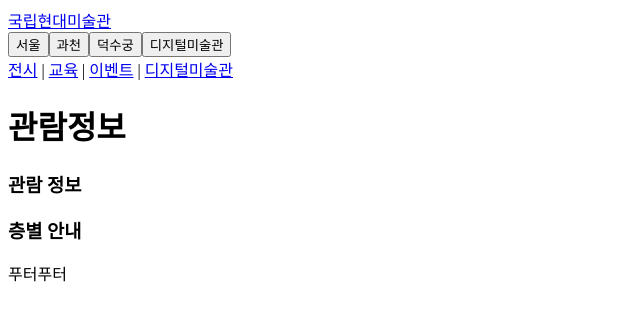
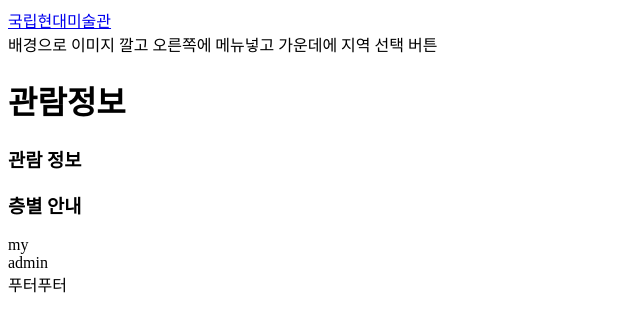
Before and after one commit to KAWOrg/mmca, a Vue app: page / in a window 1280 px wide. Shown: the top 332 px of the page, without its empty margins (0-640 px from the left). Built offline with nearby package versions, Linux system fonts and the light colour scheme.

Commit message:
메인페이지 구조

```diff
--- a/src/App.vue
+++ b/src/App.vue
@@ -1,21 +1,24 @@
 <template>
-    <HeaderLayout></HeaderLayout>
-    <MainView></MainView>
-    <FooterLayout></FooterLayout>
+  <MainPage></MainPage>
+  <MyPage></MyPage>
+  <AdminPage></AdminPage>
+  <FooterLayout></FooterLayout>
 </template>
 
 <script>
 import mainPage from '@/api/mainPage';
-import MainView from './views/MainView.vue';
-import FooterLayout from './components/layout/FooterLayout.vue';
-import HeaderLayout from './components/layout/HeaderLayout.vue';
+import MainPage from './views/MainPageView.vue';
+import MyPage from './views/MyPageView.vue';
+import AdminPage from './views/AdminPageView.vue';
+import FooterLayout from './views/FooterLayout.vue';
 
 export default {
   name : 'Main',
   components: {
-    MainView,
+    MainPage,
+    MyPage,
+    AdminPage,
     FooterLayout,
-    HeaderLayout
   },
   methods: {
       // 미술관 목록 불러오기 -> 헤더, 메인 컴포넌트로 보내기
--- /dev/null
+++ b/src/views/AdminPageView.vue
@@ -0,0 +1,5 @@
+<template>
+    <div class="MainPage">
+      admin
+    </div>
+  </template>
--- /dev/null
+++ b/src/views/FooterLayout.vue
@@ -0,0 +1,3 @@
+<template>
+    푸터푸터
+</template>
--- /dev/null
+++ b/src/views/MainPage/HomeLayout.vue
@@ -0,0 +1,11 @@
+<template>
+    <div>
+        배경으로 이미지 깔고
+        오른쪽에 메뉴넣고
+
+        가운데에 지역 선택 버튼
+    </div>
+</template>
+<script>
+
+</script>
--- /dev/null
+++ b/src/views/MainPage/MainPageHeader.vue
@@ -0,0 +1,49 @@
+<template>
+    <div>
+        <!-- 최상단 헤더- 국립현대미술관 로고, 마이페이지/회원가입 있을 자리 -->
+        <nav>
+            <router-link to="/">국립현대미술관</router-link>
+        </nav>
+    </div>
+
+ <!--   <div>
+
+        <button v-for="(tab, index) in tabList" :key="index" @click="currentTagName = tab.tag">
+            {{ tab.name }}
+        </button>
+        <nav>
+            <router-link to="/exhvt">전시</router-link> |
+            <router-link to="/edu">교육</router-link> |
+            <router-link to="/evt">이벤트</router-link> |
+            <router-link to="/dgtm">디지털미술관</router-link>
+        </nav>
+    </div>
+
+    <div>
+    </div> -->
+</template>
+
+<script>
+export default {
+    name : 'header',
+    methods : {},
+    data() {
+      return {
+        // App.vue에서 받아온 리스트로 메뉴 수정해야함
+        currentTagName: "seoul",
+        tabList: [
+            {name : "서울", tag: "seoul"},
+            {name : "과천", tag: "gc"},
+            {name : "덕수궁", tag: "dsg"},
+            {name : "디지털미술관", tag: "dgtm"}
+        ],
+        computed: {
+            currentMenu() {
+                return this.tabList.filter((el) => el.tag == this.currentTagName);
+            }
+        }
+
+      }
+    },
+  }
+</script>
--- /dev/null
+++ b/src/views/MainPageView.vue
@@ -0,0 +1,33 @@
+<template>
+  <div class="MainPage">
+    <MainPageHeader></MainPageHeader>
+    <HomeLayout></HomeLayout>
+    <PrevInfo prevInfo="관람정보"/>{{ info }}
+    <FloorInfo floorInfo="층별안내"/>
+  </div>
+</template>
+
+<script>
+// @ is an alias to /src
+import mainPage from '@/api/mainPage';
+
+import MainPageHeader from '@/views/MainPage/MainPageHeader.vue'
+import HomeLayout from '@/views/MainPage/HomeLayout.vue'
+import PrevInfo from '@/views/MainPage/PrevInfo.vue'
+import FloorInfo from '@/views/MainPage/FloorInfo.vue'
+
+export default {
+  name: 'MainView',
+  components: {
+    MainPageHeader,
+    HomeLayout,
+    PrevInfo,
+    FloorInfo,
+  },
+  props: {
+
+   info : location.state
+  },
+
+}
+</script>
--- a/src/views/MainView.vue
+++ /dev/null
@@ -1,27 +0,0 @@
-<template>
-  <div class="infoWrap">
-    <PrevInfo prevInfo="관람정보"/>{{ info }}
-    <FloorInfo floorInfo="층별안내"/>
-  </div>
-</template>
-
-<script>
-// @ is an alias to /src
-import mainPage from '@/api/mainPage';
-
-import PrevInfo from '@/components/main/PrevInfo.vue'
-import FloorInfo from '@/components/main/FloorInfo.vue'
-
-export default {
-  name: 'MainView',
-  components: {
-    PrevInfo,
-    FloorInfo
-  },
-  props: {
-
-   info : location.state
-  },
-
-}
-</script>
--- /dev/null
+++ b/src/views/MyPageView.vue
@@ -0,0 +1,5 @@
+<template>
+    <div class="MainPage">
+      my
+    </div>
+  </template>
```
Also changed, not shown: src/router/index.js (+10 -6 lines), src/views/MainPage/FloorInfo.vue (renamed from src/components/main/FloorInfo.vue), src/views/MainPage/PrevInfo.vue (renamed from src/components/main/PrevInfo.vue).
